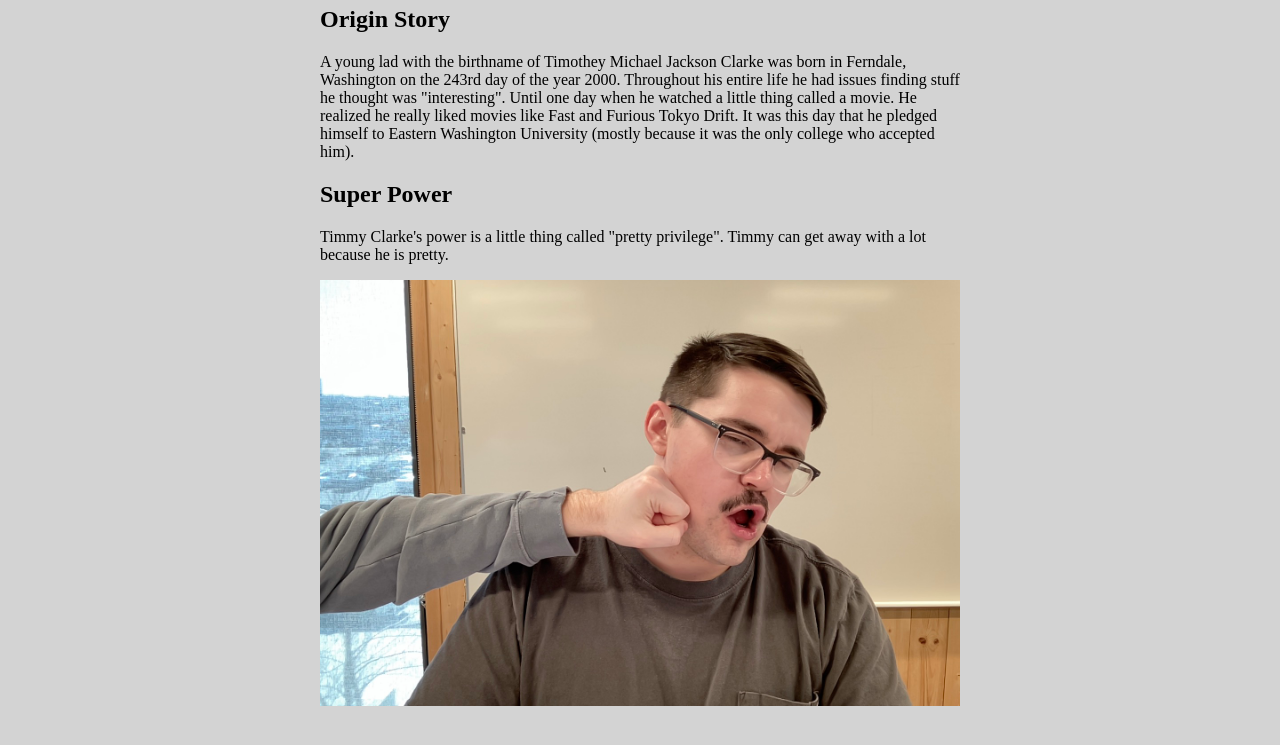
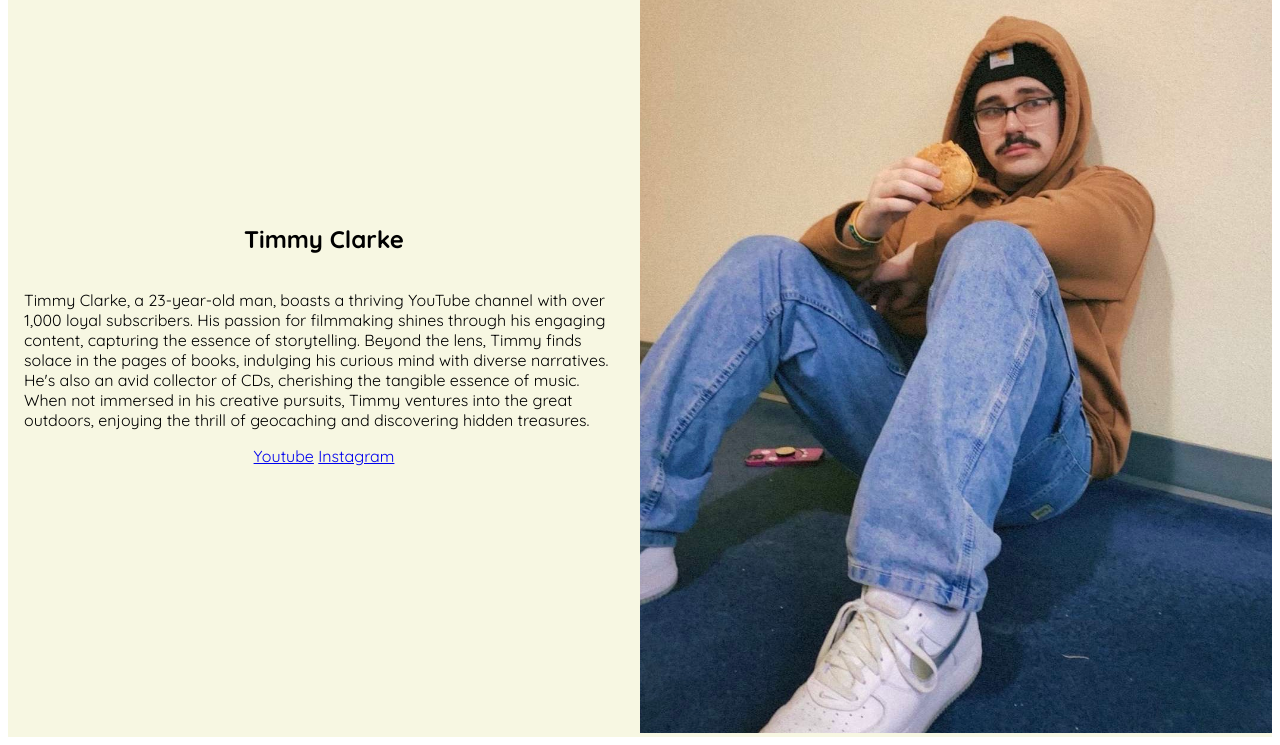
Before and after one commit to timmyclarke/-timmyclarke.github.io, a plain HTML site: page index.html in a window 1280 px wide. Shown: the part 75-820 px from the top of the page. Drawn offline with Linux system fonts and the light colour scheme.

Commit message:
Html and CSS update

```diff
--- a/index.html
+++ b/index.html
@@ -5,7 +5,6 @@
 <head>
     <meta charset="UTF-8">
     <meta name="viewport" content="width=device-width, initial-scale=1.0">
-    <h1>Timmy &#129316; Clarke</h1>
 
     <!-- Favicons -->
     <link rel="apple-touch-icon" sizes="180x180" href="favicons/apple-touch-icon.png">
@@ -15,14 +14,26 @@
 </head>
 <body>
 
-    <main>
-    <h2>Origin Story</h2>
-    <p>A young lad with the birthname of Timothey Michael Jackson Clarke was born in Ferndale, Washington on the 243rd day of the year 2000. Throughout his entire life he had issues finding stuff he thought was "interesting". Until one day when he watched a little thing called a movie. He realized he really liked movies like Fast and Furious Tokyo Drift. It was this day that he pledged himself to Eastern Washington University (mostly because it was the only college who accepted him).</p>
 
-    <h2>Super Power</h2>
-    <p>Timmy Clarke's power is a little thing called "pretty privilege". Timmy can get away with a lot because he is pretty.</p>
+<main>
 
-<img src="me.jpg" alt="">
-</main>
-</body>
-</html>
+    <article>
+
+      <h1>Timmy Clarke</h1>
+      <p>
+  Timmy Clarke, a 23-year-old man, boasts a thriving YouTube channel with over 1,000 loyal subscribers. His passion for filmmaking shines through his engaging content, capturing the essence of storytelling. Beyond the lens, Timmy finds solace in the pages of books, indulging his curious mind with diverse narratives. He's also an avid collector of CDs, cherishing the tangible essence of music. When not immersed in his creative pursuits, Timmy ventures into the great outdoors, enjoying the thrill of geocaching and discovering hidden treasures.</p>
+
+      <nav>
+        <a href="https://www.youtube.com/channel/UCHQLtSUs2nsBKEz3yuX7HKA">Youtube</a>
+        <a href="https://www.instagram.com/timmyclarkee/">Instagram</a>
+      </nav>
+
+    </article>
+
+    <aside>
+
+
+      <img src="IMG_6811.jpg"
+    </aside>
+
+  </main>
--- a/style.css
+++ b/style.css
@@ -1,13 +1,43 @@
-body {
-    background: lightgray;
+
+@import url('https://fonts.googleapis.com/css2?family=Lilita+One&family=Quicksand:wght@300..700&display=swap');
+
+
+
+
+
+
+
+:root {
+  --font1: "Quicksand";
 }
 
+
 main {
-    width: 40em;
-    margin-inline: auto;
+  display: grid;
+  grid-template-columns: 1fr 1fr;
+  background-color: rgb(247, 247, 226);
+
+  font-family: var(--font1);
 }
 
-main img {
-    width: 100%;
-    display: block;
+article {
+  display: flex;
+  flex-direction: column;
+
+  justify-content: center;
+
+  align-items: center;
+
+  padding: 1em;
 }
+
+
+
+aside img {
+  width: 100%;
+  max-width: 100%;
+
+
+  height: 100vh;
+  object-fit: cover;
+}
```
Also changed, not shown: IMG_6811.jpg (added), 1 other file.
